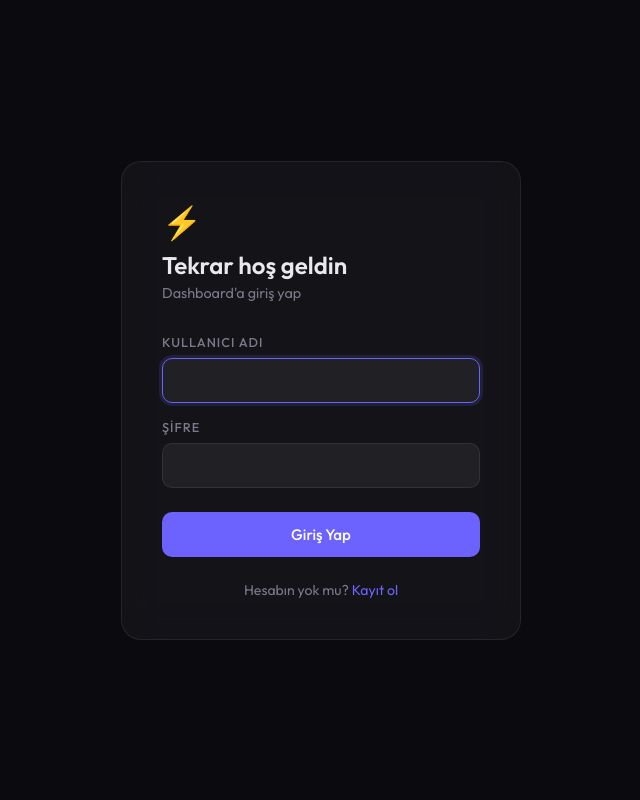
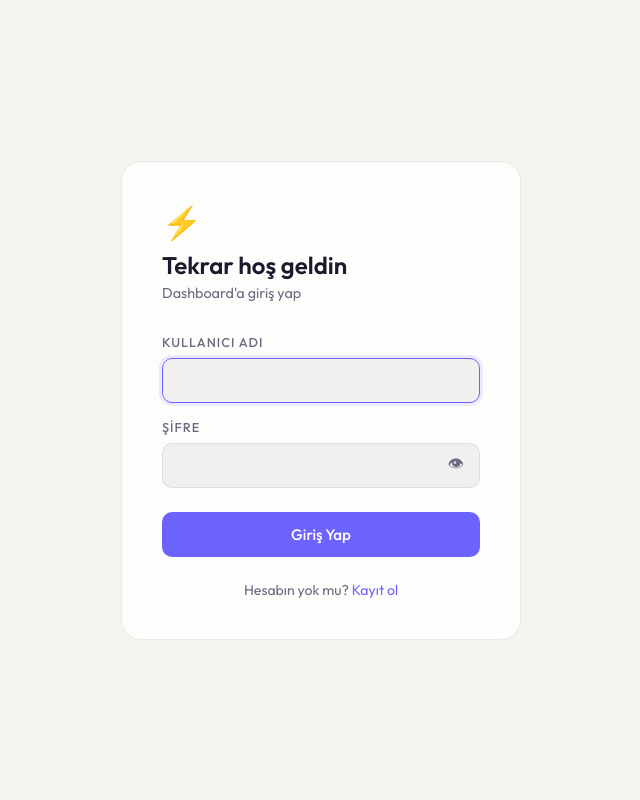
Before and after one commit to I-Twirn-I/dashboard, a Flask app: page /login in a window 1280 px wide. Shown: the whole page, without its empty margins (319-959 px from the left). Run offline with Flask 3, Linux system fonts and the light colour scheme; some libraries are stand-ins or nearby versions.

Commit message:
UI/UX ve kod kalitesi iyileştirmeleri
- login/register: sistem teması desteği (prefers-color-scheme + localStorage)
- login/register: light mode CSS değişkenleri eklendi
- login/register: arka plan orb animasyonu eklendi
- login/register: şifre göster/gizle butonu eklendi
- index.html: applyTheme artık temayı localStorage'a kaydediyor
- app.py: init_db tekrar eden CREATE TABLE birleştirildi
- app.py: load_data lambda okunabilir comprehension'a dönüştürüldü
- app.py: open_url SSL doğrulaması etkinleştirildi (CERT_NONE kaldırıldı)

Co-Authored-By: Claude Sonnet 4.6 <noreply@anthropic.com>

```diff
--- a/app.py
+++ b/app.py
@@ -4,7 +4,6 @@ import sqlite3
 import urllib.request
 import urllib.parse
 import urllib.error
-import ssl
 import base64
 import time
 from collections import defaultdict
@@ -138,30 +137,18 @@ def rate_limit(max_requests=30, window=60):
 
 def init_db():
     with Db() as db:
-        if USE_PG:
-            db.execute('''
-                CREATE TABLE IF NOT EXISTS users (
-                    id                    SERIAL PRIMARY KEY,
-                    username              TEXT UNIQUE NOT NULL,
-                    email                 TEXT UNIQUE NOT NULL,
-                    password_hash         TEXT NOT NULL,
-                    data                  TEXT NOT NULL DEFAULT '{}',
-                    spotify_access_token  TEXT DEFAULT '',
-                    spotify_refresh_token TEXT DEFAULT ''
-                )
-            ''')
-        else:
-            db.execute('''
-                CREATE TABLE IF NOT EXISTS users (
-                    id                    INTEGER PRIMARY KEY AUTOINCREMENT,
-                    username              TEXT UNIQUE NOT NULL,
-                    email                 TEXT UNIQUE NOT NULL,
-                    password_hash         TEXT NOT NULL,
-                    data                  TEXT NOT NULL DEFAULT '{}',
-                    spotify_access_token  TEXT DEFAULT '',
-                    spotify_refresh_token TEXT DEFAULT ''
-                )
-            ''')
+        pk = 'SERIAL PRIMARY KEY' if USE_PG else 'INTEGER PRIMARY KEY AUTOINCREMENT'
+        db.execute(f'''
+            CREATE TABLE IF NOT EXISTS users (
+                id                    {pk},
+                username              TEXT UNIQUE NOT NULL,
+                email                 TEXT UNIQUE NOT NULL,
+                password_hash         TEXT NOT NULL,
+                data                  TEXT NOT NULL DEFAULT '{{}}',
+                spotify_access_token  TEXT DEFAULT '',
+                spotify_refresh_token TEXT DEFAULT ''
+            )
+        ''')
         db.commit()
 
 
@@ -202,7 +189,7 @@ def load_data():
                 current_month = (today.year, today.month)
                 merged['calendar_notes'] = {
                     k: v for k, v in merged['calendar_notes'].items()
-                    if (lambda p: (int(p[0]), int(p[1])) >= current_month)(k.split('-'))
+                    if tuple(int(x) for x in k.split('-')[:2]) >= current_month
                 }
             return merged
         except Exception:
@@ -647,11 +634,8 @@ WTTR_SNOW = {179, 182, 185, 227, 230, 323, 326, 329, 332, 335, 338, 350, 362, 36
 
 
 def open_url(url):
-    ctx = ssl.create_default_context()
-    ctx.check_hostname = False
-    ctx.verify_mode = ssl.CERT_NONE
     req = urllib.request.Request(url, headers={'User-Agent': 'Mozilla/5.0'})
-    with urllib.request.urlopen(req, timeout=15, context=ctx) as res:
+    with urllib.request.urlopen(req, timeout=15) as res:
         return json.loads(res.read().decode())
 
 
--- a/templates/index.html
+++ b/templates/index.html
@@ -1255,6 +1255,7 @@
         function applyTheme(theme) {
             document.documentElement.setAttribute('data-theme', theme);
             document.getElementById('theme-btn').textContent = theme === 'dark' ? '☀️' : '🌙';
+            localStorage.setItem('dashboard_theme', theme);
         }
 
         async function toggleTheme() {
--- a/templates/login.html
+++ b/templates/login.html
@@ -1,14 +1,19 @@
 <!DOCTYPE html>
-<html lang="tr" data-theme="dark">
+<html lang="tr">
 <head>
     <meta charset="UTF-8">
     <meta name="viewport" content="width=device-width, initial-scale=1.0">
     <title>Giriş — Dashboard</title>
     <link href="https://fonts.googleapis.com/css2?family=Outfit:wght@300;400;500;600;700&display=swap" rel="stylesheet">
+    <script>
+        const t = localStorage.getItem('dashboard_theme') ||
+            (window.matchMedia('(prefers-color-scheme: light)').matches ? 'light' : 'dark');
+        document.documentElement.setAttribute('data-theme', t);
+    </script>
     <style>
         * { margin: 0; padding: 0; box-sizing: border-box; }
 
-        [data-theme="dark"] {
+        :root {
             --bg: #0a0a0f;
             --card: rgba(255,255,255,0.04);
             --border: rgba(255,255,255,0.08);
@@ -23,6 +28,23 @@
             --danger-soft: rgba(248,113,113,0.1);
             --success: #34d399;
             --success-soft: rgba(52,211,153,0.1);
+        }
+
+        [data-theme="light"] {
+            --bg: #f5f5f0;
+            --card: rgba(255,255,255,0.8);
+            --border: rgba(0,0,0,0.08);
+            --border-hover: rgba(0,0,0,0.2);
+            --input-bg: rgba(0,0,0,0.05);
+            --text: #1a1a2e;
+            --text-muted: #6b6b80;
+            --accent: #6c63ff;
+            --accent-soft: rgba(108,99,255,0.12);
+            --accent-glow: rgba(108,99,255,0.2);
+            --danger: #dc2626;
+            --danger-soft: rgba(220,38,38,0.08);
+            --success: #059669;
+            --success-soft: rgba(5,150,105,0.1);
         }
 
         body {
@@ -148,9 +170,31 @@
         .footer a:hover {
             text-decoration: underline;
         }
+
+        /* ── Password toggle ── */
+        .pw-wrapper { position: relative; }
+        .pw-wrapper input { padding-right: 44px; }
+        .pw-toggle {
+            position: absolute; right: 10px; top: 50%; transform: translateY(-50%);
+            background: none; border: none; cursor: pointer;
+            color: var(--text-muted); font-size: 1rem; padding: 4px 6px;
+            border-radius: 6px; transition: color 0.2s; width: auto; margin: 0;
+        }
+        .pw-toggle:hover { color: var(--text); opacity: 1; box-shadow: none; transform: translateY(-50%); }
+
+        /* ── Background orbs ── */
+        .bg-orbs { position: fixed; inset: 0; pointer-events: none; z-index: 0; overflow: hidden; }
+        .bg-orbs::before, .bg-orbs::after { content: ''; position: absolute; border-radius: 50%; filter: blur(90px); }
+        .bg-orbs::before { width: 500px; height: 500px; background: var(--accent); opacity: .035; top: -160px; left: -140px; animation: orbDrift 22s ease-in-out infinite alternate; }
+        .bg-orbs::after  { width: 380px; height: 380px; background: var(--success); opacity: .03; bottom: -120px; right: -100px; animation: orbDrift 18s ease-in-out 9s infinite alternate-reverse; }
+        [data-theme="light"] .bg-orbs { display: none; }
+        @keyframes orbDrift { 0% { transform: translate(0,0); } 100% { transform: translate(50px,35px); } }
+
+        .card { position: relative; z-index: 1; }
     </style>
 </head>
 <body>
+    <div class="bg-orbs" aria-hidden="true"></div>
     <div class="card">
         <div class="logo">⚡</div>
         <h1>Tekrar hoş geldin</h1>
@@ -171,7 +215,10 @@
             </div>
             <div class="form-group">
                 <label>Şifre</label>
-                <input type="password" name="password" autocomplete="current-password" required>
+                <div class="pw-wrapper">
+                    <input type="password" name="password" id="pw-input" autocomplete="current-password" required>
+                    <button type="button" class="pw-toggle" onclick="togglePw('pw-input')" tabindex="-1" title="Şifreyi göster/gizle">👁</button>
+                </div>
             </div>
             <button type="submit" class="btn">Giriş Yap</button>
         </form>
@@ -180,5 +227,11 @@
             Hesabın yok mu? <a href="/register">Kayıt ol</a>
         </div>
     </div>
+    <script>
+        function togglePw(id) {
+            const inp = document.getElementById(id);
+            inp.type = inp.type === 'password' ? 'text' : 'password';
+        }
+    </script>
 </body>
 </html>
```
Also changed, not shown: templates/register.html (+53 -3 lines).
